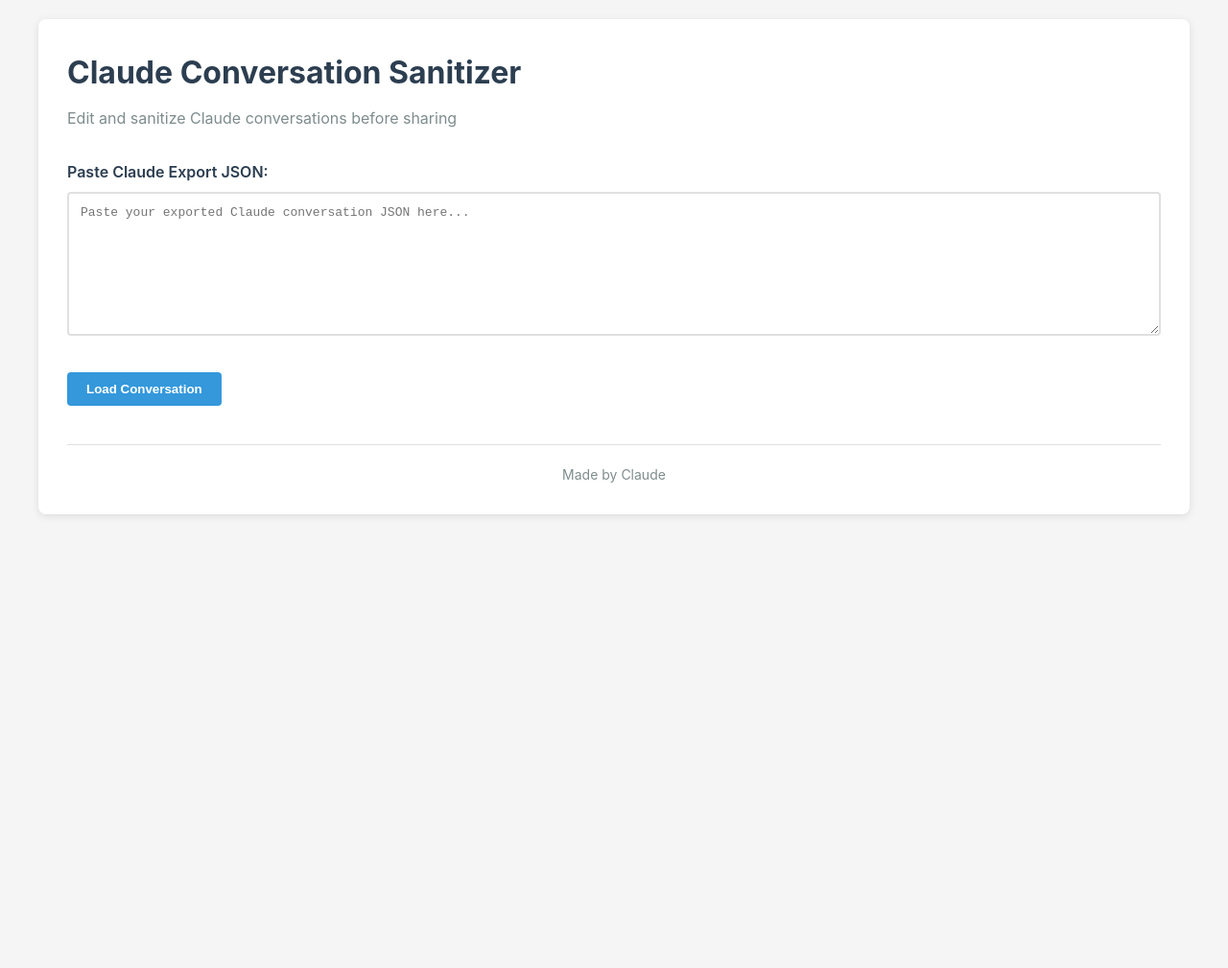
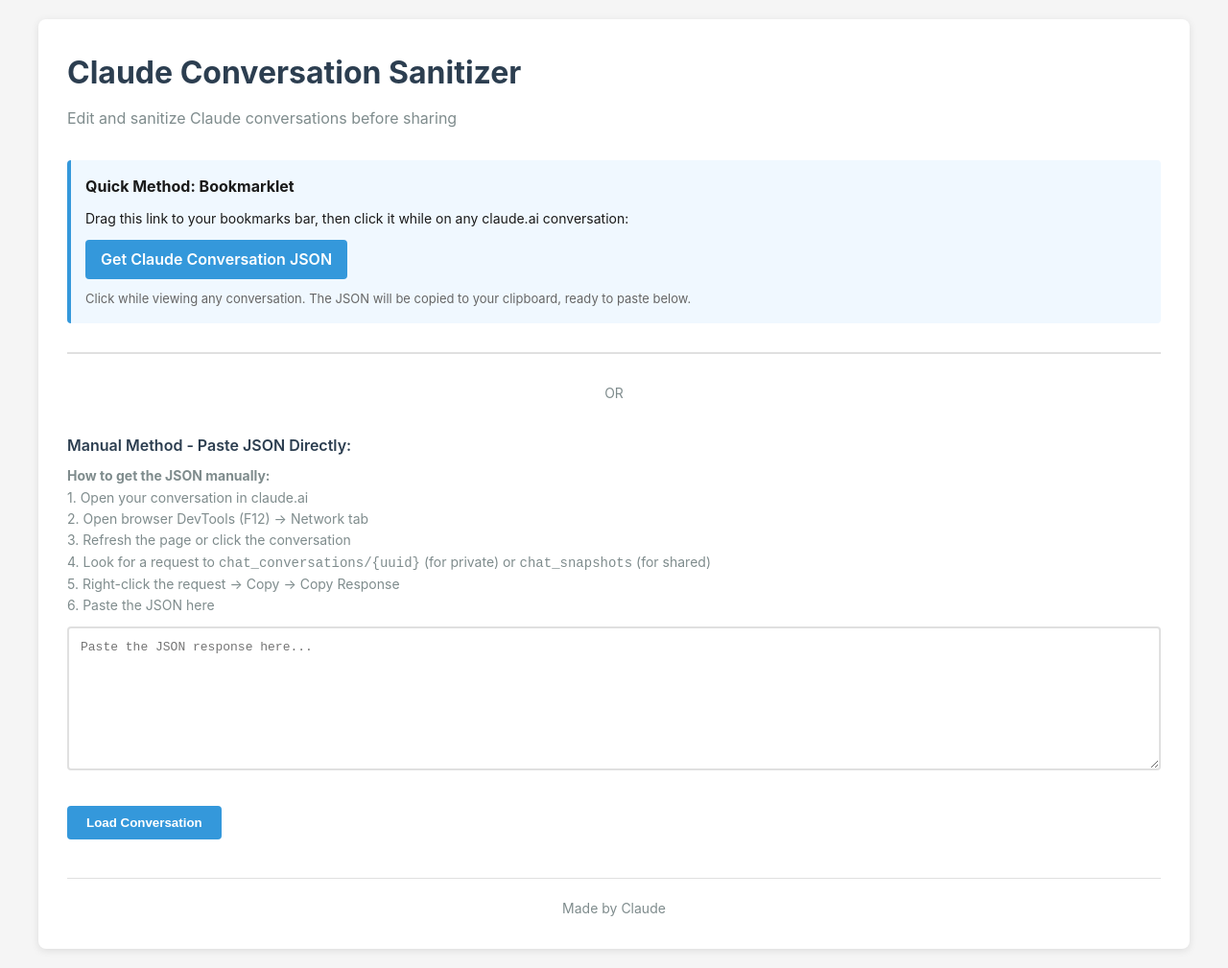
Before and after one commit to yringler/yringler.github.io, a Jekyll site: the page built from docs/tools/claude-chat-sanitizer.html, in a window 1280 px wide. Shown: the whole page at 96% size. Built offline with Jekyll 4.4.1, drawn with Linux system fonts in a browser that asks for light colours; before the commit the page ends 900 px from its top, so only the background shows below that.

Commit message:
Fix tool

```diff
--- a/docs/tools/claude-chat-sanitizer.html
+++ b/docs/tools/claude-chat-sanitizer.html
@@ -64,7 +64,7 @@
             resize: vertical;
         }
 
-        textarea:focus {
+        textarea:focus, input[type="text"]:focus {
             outline: none;
             border-color: #3498db;
         }
@@ -262,8 +262,37 @@
         <div class="stats" id="stats"></div>
 
         <div class="input-section">
-            <label for="jsonInput">Paste Claude Export JSON:</label>
-            <textarea id="jsonInput" placeholder='Paste your exported Claude conversation JSON here...'></textarea>
+            <div style="padding: 15px; background: #f0f8ff; border-radius: 4px; border-left: 4px solid #3498db;">
+                <strong>Quick Method: Bookmarklet</strong>
+                <p style="margin: 10px 0; font-size: 14px;">Drag this link to your bookmarks bar, then click it while on any claude.ai conversation:</p>
+                <p style="margin: 10px 0;">
+                    <a href="javascript:(async()=>{const%20uuid=window.location.pathname.match(/\/chat\/([a-f0-9-]{36})/i);if(!uuid){alert('Not%20on%20a%20conversation%20page');return;}const%20r=await%20fetch('https://claude.ai/api/organizations');const%20orgs=await%20r.json();const%20orgId=orgs[0]?.uuid;if(!orgId){alert('Could%20not%20find%20org%20ID');return;}const%20url=`https://claude.ai/api/organizations/${orgId}/chat_conversations/${uuid[1]}?tree=True&rendering_mode=messages&render_all_tools=true&consistency=eventual`;const%20resp=await%20fetch(url);const%20data=await%20resp.json();await%20navigator.clipboard.writeText(JSON.stringify(data,null,2));alert('✓%20Conversation%20JSON%20copied%20to%20clipboard!');})();"
+                       style="padding: 8px 16px; background: #3498db; color: white; text-decoration: none; border-radius: 4px; display: inline-block; font-weight: 600;">
+                        Get Claude Conversation JSON
+                    </a>
+                </p>
+                <p style="margin-top: 10px; font-size: 13px; color: #666;">
+                    Click while viewing any conversation. The JSON will be copied to your clipboard, ready to paste below.
+                </p>
+            </div>
+        </div>
+
+        <div style="border-top: 2px solid #e0e0e0; margin: 30px 0; padding-top: 30px;">
+            <p style="color: #7f8c8d; font-size: 14px; text-align: center; margin-bottom: 20px;">OR</p>
+        </div>
+
+        <div class="input-section">
+            <label for="jsonInput">Manual Method - Paste JSON Directly:</label>
+            <p style="color: #7f8c8d; font-size: 14px; margin-bottom: 10px;">
+                <strong>How to get the JSON manually:</strong><br>
+                1. Open your conversation in claude.ai<br>
+                2. Open browser DevTools (F12) → Network tab<br>
+                3. Refresh the page or click the conversation<br>
+                4. Look for a request to <code>chat_conversations/{uuid}</code> (for private) or <code>chat_snapshots</code> (for shared)<br>
+                5. Right-click the request → Copy → Copy Response<br>
+                6. Paste the JSON here
+            </p>
+            <textarea id="jsonInput" placeholder='Paste the JSON response here...'></textarea>
         </div>
 
         <div class="button-group">
@@ -323,15 +352,30 @@
 
                 // Extract messages from chat_messages array
                 if (conversationData.chat_messages && Array.isArray(conversationData.chat_messages)) {
-                    messages = conversationData.chat_messages.map((msg, idx) => ({
-                        index: idx,
-                        uuid: msg.uuid,
-                        text: msg.text || '',
-                        sender: msg.sender,
-                        excluded: false,
-                        edited: false,
-                        originalText: msg.text || ''
-                    }));
+                    messages = conversationData.chat_messages.map((msg, idx) => {
+                        // Extract text from content array
+                        let text = '';
+                        if (msg.content && Array.isArray(msg.content)) {
+                            text = msg.content
+                                .filter(block => block.type === 'text')
+                                .map(block => block.text)
+                                .join('\n\n');
+                        }
+                        // Fallback to text field if content is empty
+                        if (!text && msg.text) {
+                            text = msg.text;
+                        }
+
+                        return {
+                            index: idx,
+                            uuid: msg.uuid,
+                            text: text,
+                            sender: msg.sender,
+                            excluded: false,
+                            edited: false,
+                            originalText: text
+                        };
+                    });
                 } else {
                     throw new Error('Invalid conversation format');
                 }
```
Also changed, not shown: other parts of docs/tools/claude-chat-sanitizer.html (+1 -1 lines).
